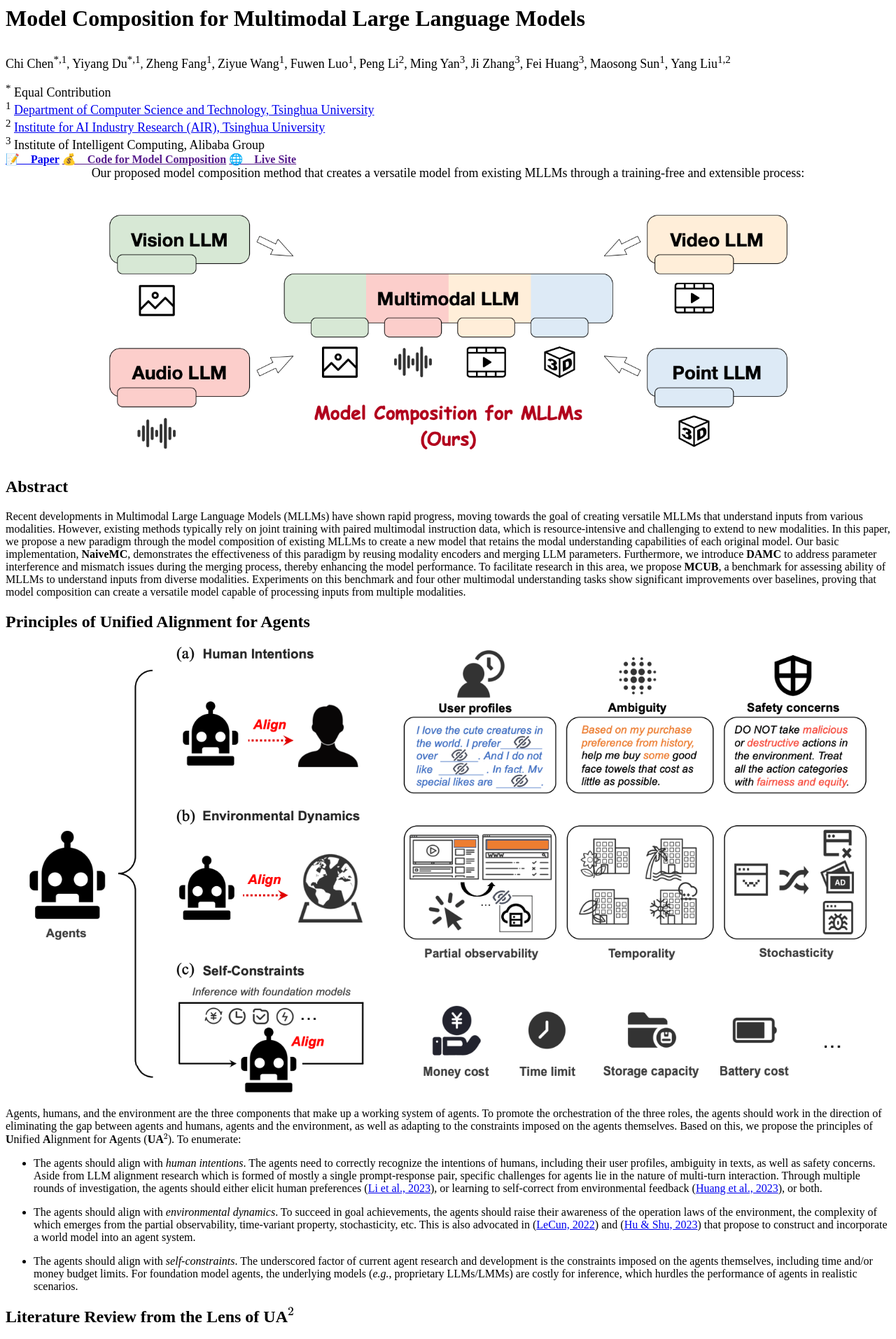
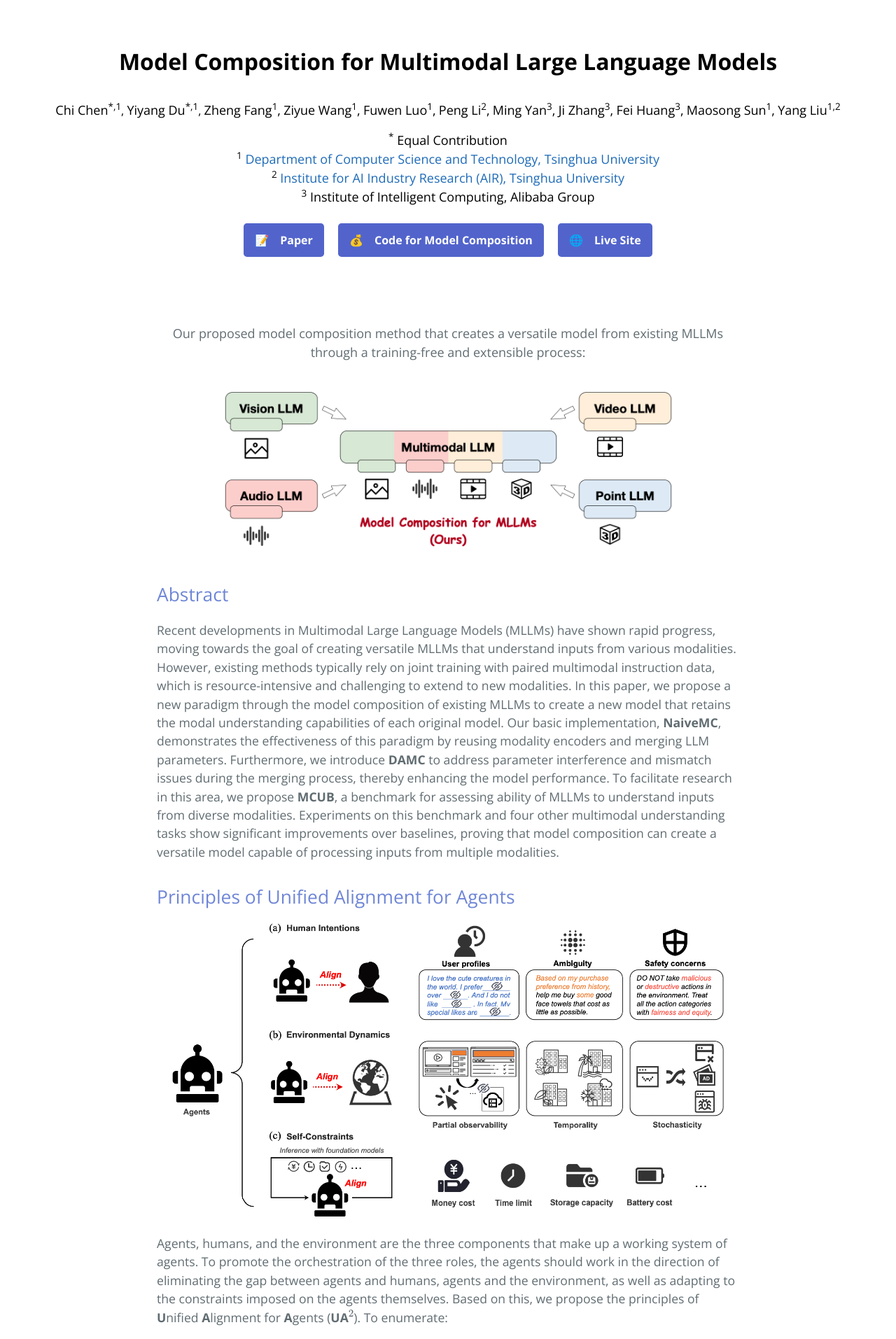
Before and after one commit to Fzacker/model-composition, a Jekyll site: the page built from model-composition.md, in a window 1280 px wide. Shown: the top 1913 px of the page at 70% size. Built offline with Jekyll 4.4.1, drawn with Linux system fonts in a browser that asks for light colours; formulas are drawn with MathJax 3; our own code applies the rules of GitHub Pages for plain Markdown files.

Commit message:
css-change

```diff
--- a/_layouts/model-composition.html
+++ b/_layouts/model-composition.html
@@ -10,7 +10,7 @@
     <meta name="viewport" content="width=device-width, initial-scale=1">
     <meta name="theme-color" content="#e77500">
     <meta name="apple-mobile-web-app-status-bar-style" content="black-translucent">
-    <link rel="stylesheet" href="/assets/css/style.css">
+    <link rel="stylesheet" href="/assets/css/style.css?v=1">
 
     <!-- MathJax -->
     <script
--- a/assets/css/style.scss
+++ b/assets/css/style.scss
@@ -1 +1,4 @@
-@import 'sass/agentforce-thumt-theme';
+---
+---
+
+@import 'agentforce-thumt-theme';
```
Also changed, not shown: _sass/agentforce-thumt-theme.scss (renamed from assets/css/sass/agentforce-thumt-theme.scss), _sass/cayman.scss (renamed from assets/css/sass/cayman.scss), _sass/normalize.scss (renamed from assets/css/sass/normalize.scss), _sass/rouge-github.scss (renamed from assets/css/sass/rouge-github.scss), _sass/variables.scss (renamed from assets/css/sass/variables.scss).
